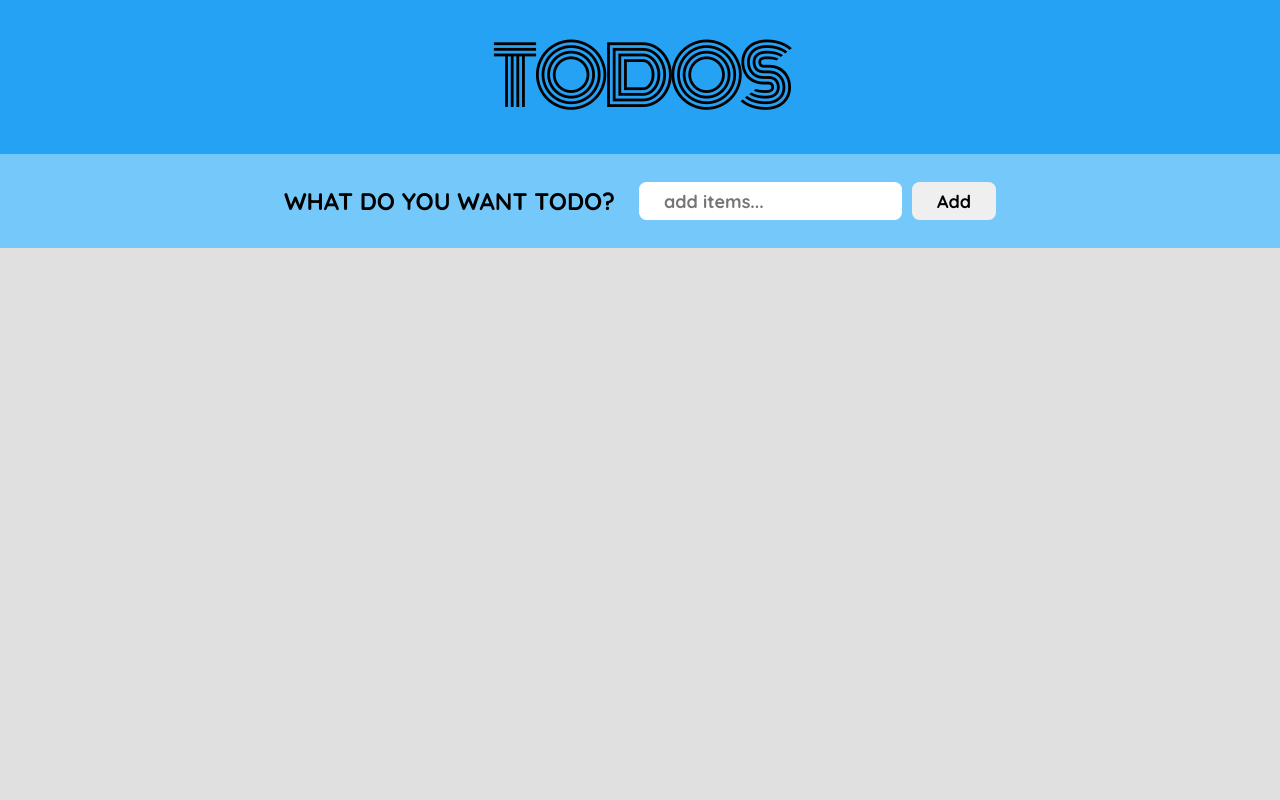
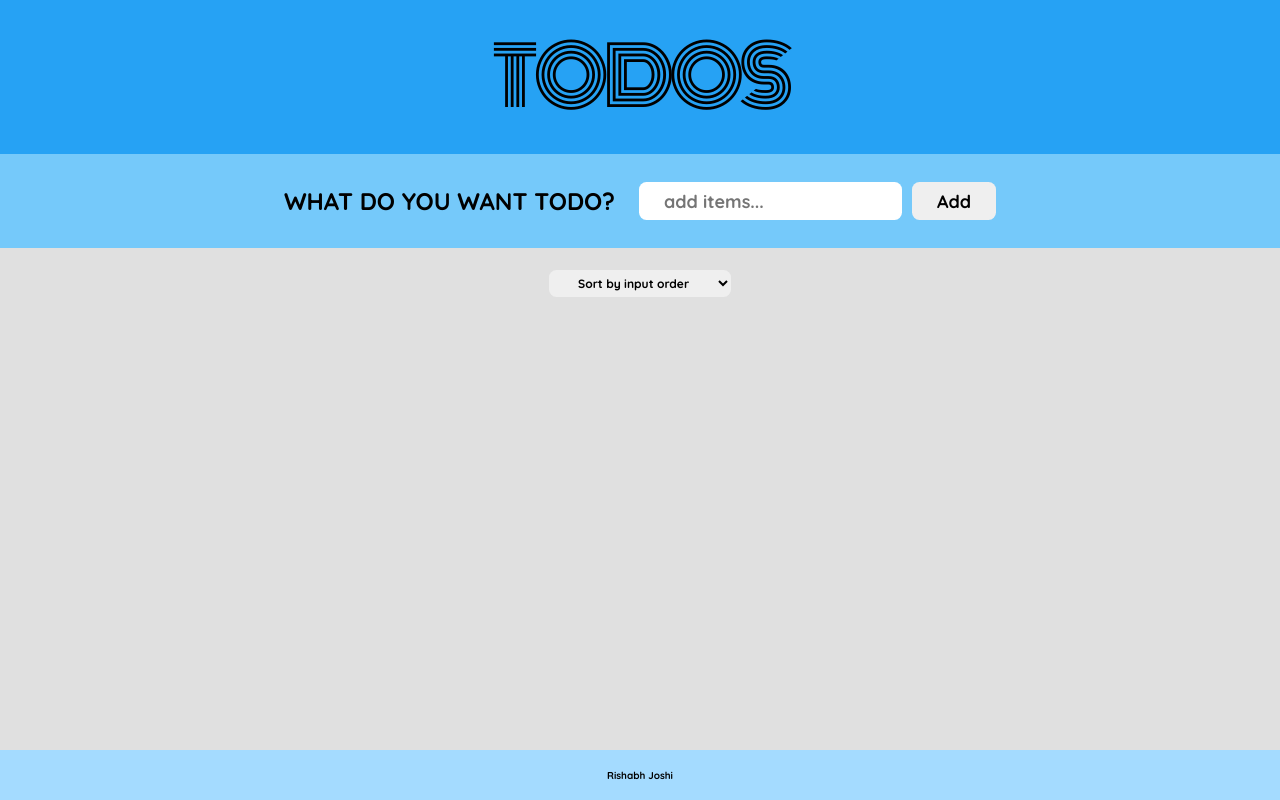
Before and after one commit to joshir16/todos, a React (Create React App) app: page / in a window 1280 px wide. Built offline with nearby package versions, Linux system fonts and the light colour scheme.

Commit message:
added filters and updated css

```diff
--- a/src/App.js
+++ b/src/App.js
@@ -19,6 +19,15 @@ export default function App() {
       <Header />
       <Form onAddItems={handleAddItems} />
       <TodoList items={items} onDeleteItem={handleDeleteItem} />
+      <Footer />
     </div>
   );
 }
+
+function Footer() {
+  return (
+    <footer className="footer">
+      <h4>Rishabh Joshi</h4>
+    </footer>
+  );
+}
--- a/src/TodoList.js
+++ b/src/TodoList.js
@@ -1,10 +1,25 @@
+import { useState } from "react";
 import { Item } from "./Item";
 
 export function TodoList({ items, onDeleteItem }) {
+  const [sortBy, setSortBy] = useState("input");
+
+  let sortedItems;
+  if (sortBy === "input") sortedItems = items;
+
+  if (sortBy === "task")
+    sortedItems = items.slice().sort((a, b) => a.task.localeCompare(b.task));
+
   return (
     <div className="list">
+      <div>
+        <select value={sortBy} onChange={(e) => setSortBy(e.target.value)}>
+          <option value="input">Sort by input order</option>
+          <option value="task">Sort by task</option>
+        </select>
+      </div>
       <ul>
-        {items.map((item) => (
+        {sortedItems.map((item) => (
           <Item item={item} key={item.id} onDeleteItem={onDeleteItem} />
         ))}
       </ul>
--- a/src/index.css
+++ b/src/index.css
@@ -91,12 +91,12 @@ input {
 .list {
   background-color: #e0e0e0;
   color: #000000;
-  padding: 4rem 0;
+  padding: 2rem 0;
   font-weight: 700;
   font-size: 2rem;
 
   display: flex;
-  justify-content: space-between;
+  justify-content: flex-start;
   flex-direction: column;
   gap: 3.75rem;
   align-items: center;
@@ -120,11 +120,39 @@ input {
 
 .list li {
   display: flex;
-  align-items: center;
+  align-items: flex-start;
+  justify-content: space-between;
   gap: 2rem;
   padding: 1rem;
+  max-width: 25rem;
+  word-break: break-all;
 }
 
 .delete-item {
   cursor: pointer;
 }
+
+.footer {
+  width: 100%;
+  height: 5rem;
+  background-color: #a4dbff;
+
+  display: flex;
+  align-items: center;
+  justify-content: center;
+}
+
+select,
+option {
+  color: #000000;
+  font-family: inherit;
+  border: none;
+
+  padding: 0.5rem 2.5rem;
+  font-weight: 700;
+  font-size: 1.2rem;
+  border-radius: 0.75rem;
+  cursor: pointer;
+
+  outline: none;
+}
```
